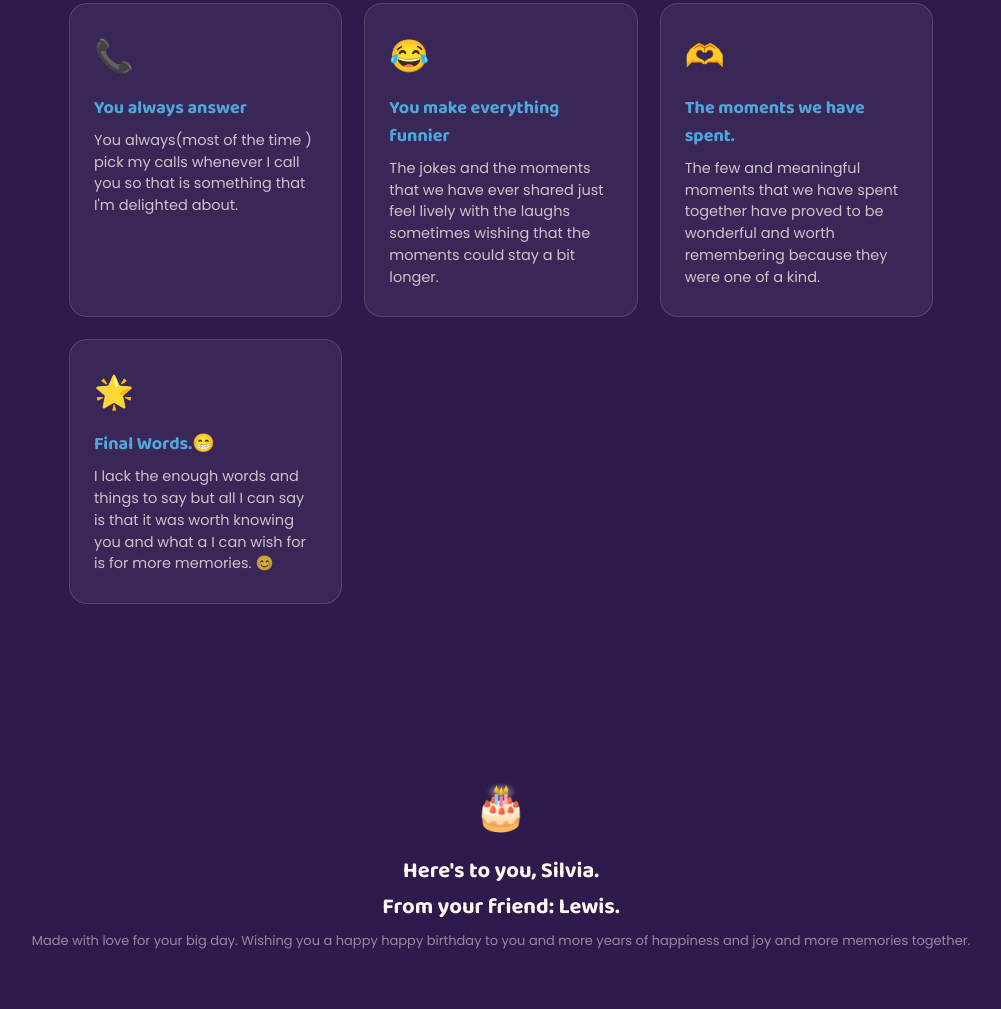
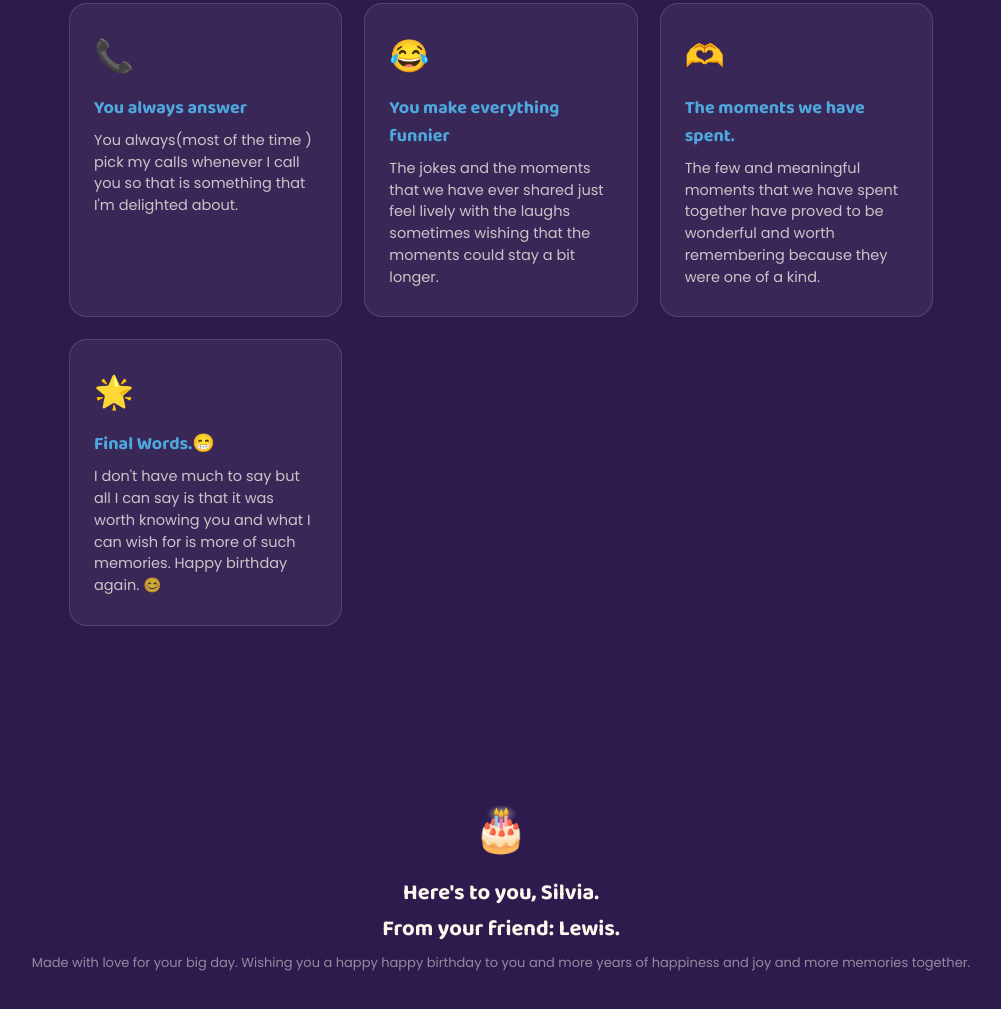
Before and after one commit to Siwels26/Birthday-Project, a plain HTML site: page index.html in a window 1280 px wide. Shown: the part 1869-2878 px from the top of the page, without its empty margins (139-1140 px from the left). Drawn offline with Linux system fonts and the light colour scheme.

Commit message:
Update index.html

```diff
--- a/index.html
+++ b/index.html
@@ -339,7 +339,7 @@
     <div class="reason-card">
       <span class="emoji">🌟</span>
       <h3>Final Words.😁</h3>
-      <p>I lack the enough words and things to say but all I can say is that it was worth knowing you and what a I can wish for is for more memories. 😊</p>
+      <p>I don't have much to say but all I can say is that it was worth knowing you and what I can wish for is more of such memories. Happy birthday again. 😊</p>
     </div>
   </div>
 </section>
```
